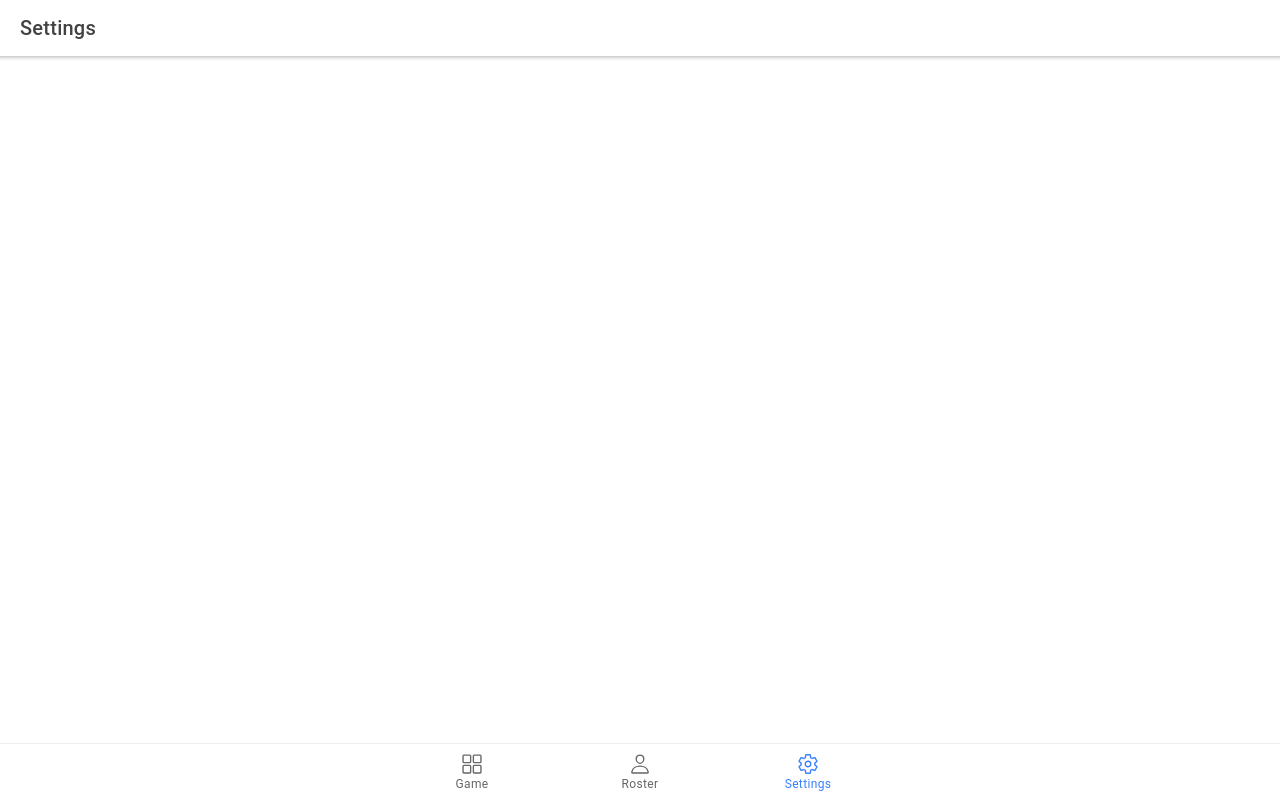
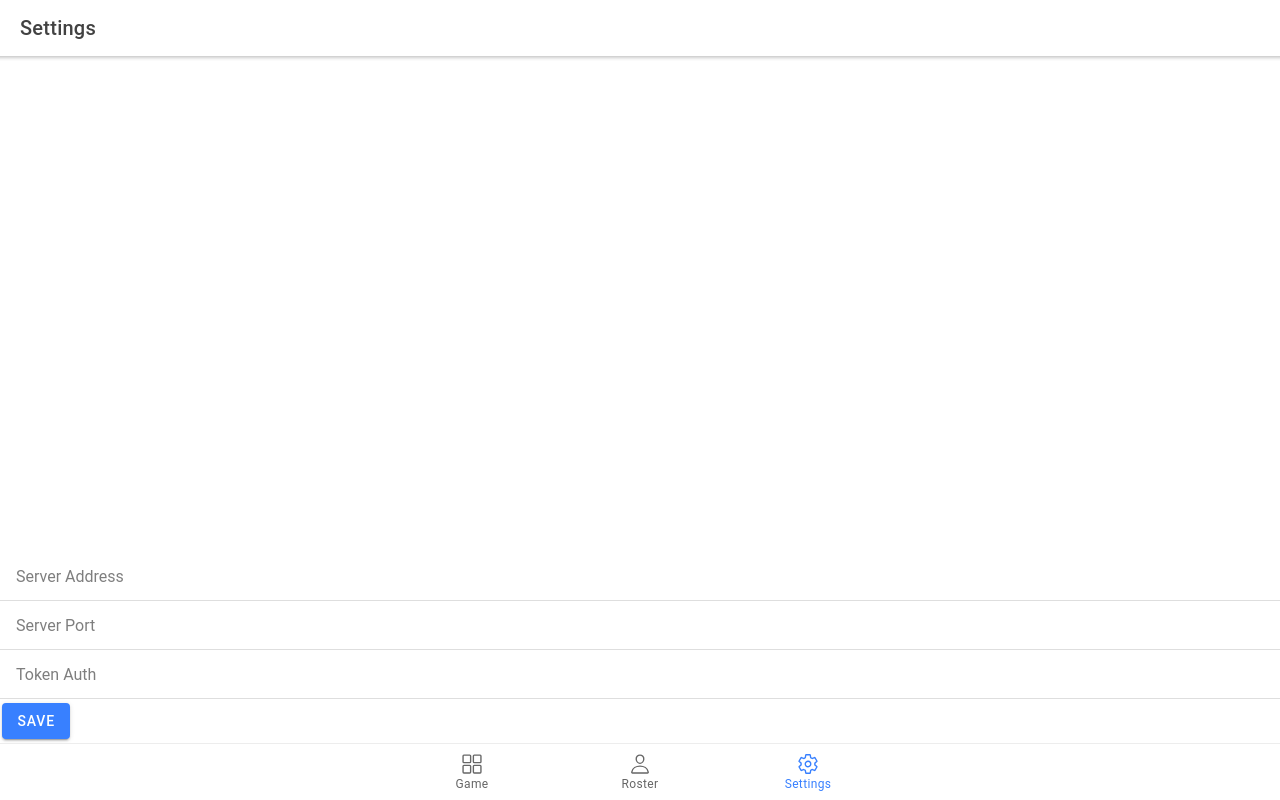
Before and after one commit to TheStressTest/4square, a React (Create React App) app in the folder app/: page /settings in a window 1280 px wide. Built offline with nearby package versions, Linux system fonts and the light colour scheme.

Commit message:
Add input component

```diff
--- a/app/src/components/AddPlayerForm.tsx
+++ b/app/src/components/AddPlayerForm.tsx
@@ -10,7 +10,7 @@ import {
 	IonItemDivider,
 } from '@ionic/react';
 import { PlayerProps } from './Player';
-import { Camera, CameraResultType } from '@capacitor/camera';
+import { Input } from './Input';
 import { Controller, useForm } from 'react-hook-form';
 import React from 'react';
 
@@ -19,18 +19,6 @@ export interface AddPlayerFormProps {
 	setPlayers: React.Dispatch<React.SetStateAction<PlayerProps[]>>;
 	players: PlayerProps[];
 }
-
-const takePicture = async () => {
-	const image = await Camera.getPhoto({
-		quality: 90,
-		allowEditing: true,
-		resultType: CameraResultType.Uri,
-	});
-
-	var imageUrl = image.webPath;
-
-	return imageUrl;
-};
 
 export function AddPlayerForm({
 	setModalOpen,
@@ -75,33 +63,20 @@ export function AddPlayerForm({
 				/>
 				<IonItemDivider />
 
-				<IonItem>
-					<Controller
-						render={({ field: { onChange } }) => (
-							<IonInput
-								placeholder="First Name"
-								onIonChange={onChange}
-							/>
-						)}
-						name="firstName"
-						rules={{ required: true }}
-						control={control}
-					></Controller>
-				</IonItem>
+				<Input
+					control={control}
+					name="firstName"
+					placeholder="First Name"
+					required={true}
+				/>
 
-				<IonItem>
-					<Controller
-						render={({ field: { onChange } }) => (
-							<IonInput
-								placeholder="Last Name"
-								onIonChange={onChange}
-							/>
-						)}
-						name="lastName"
-						rules={{ required: true }}
-						control={control}
-					/>
-				</IonItem>
+				<Input
+					name="lastName"
+					control={control}
+					required={true}
+					placeholder="Last Name"
+				/>
+
 				<IonItemDivider />
 
 				<IonItem>
--- /dev/null
+++ b/app/src/components/Input.tsx
@@ -0,0 +1,27 @@
+import { IonInput, IonItem } from '@ionic/react';
+import { Controller, Control } from 'react-hook-form';
+
+interface InputProps {
+	name: string;
+	control: any;
+	placeholder: string;
+	required?: boolean;
+}
+
+export function Input({ name, control, placeholder, required }: InputProps) {
+	return (
+		<IonItem>
+			<Controller
+				render={({ field: { onChange } }) => (
+					<IonInput
+						placeholder={placeholder}
+						onIonChange={onChange}
+					/>
+				)}
+				name={name}
+				rules={{ required: required }}
+				control={control}
+			></Controller>
+		</IonItem>
+	);
+}
--- a/app/src/pages/Settings.tsx
+++ b/app/src/pages/Settings.tsx
@@ -1,7 +1,20 @@
-import { IonHeader, IonPage, IonTitle, IonToolbar } from '@ionic/react';
+import {
+	IonButton,
+	IonHeader,
+	IonItemDivider,
+	IonLabel,
+	IonPage,
+	IonTitle,
+	IonToolbar,
+} from '@ionic/react';
 import './Game.css';
+import { Input } from '../components/Input';
+import { useForm } from 'react-hook-form';
+const Game: React.FC = () => {
+	let { control, handleSubmit } = useForm();
 
-const Game: React.FC = () => {
+	const onSubmit = (data: any) => {};
+
 	return (
 		<IonPage>
 			<IonHeader>
@@ -9,6 +22,29 @@ const Game: React.FC = () => {
 					<IonTitle>Settings</IonTitle>
 				</IonToolbar>
 			</IonHeader>
+
+			<form onSubmit={handleSubmit(onSubmit)}>
+				<Input
+					control={control}
+					required={true}
+					name="serverIP"
+					placeholder="Server Address"
+				/>
+				<Input
+					control={control}
+					required={true}
+					name="serverPort"
+					placeholder="Server Port"
+				/>
+				<Input
+					control={control}
+					required={true}
+					name="token"
+					placeholder="Token Auth"
+				/>
+
+				<IonButton type="submit">Save</IonButton>
+			</form>
 		</IonPage>
 	);
 };
```
